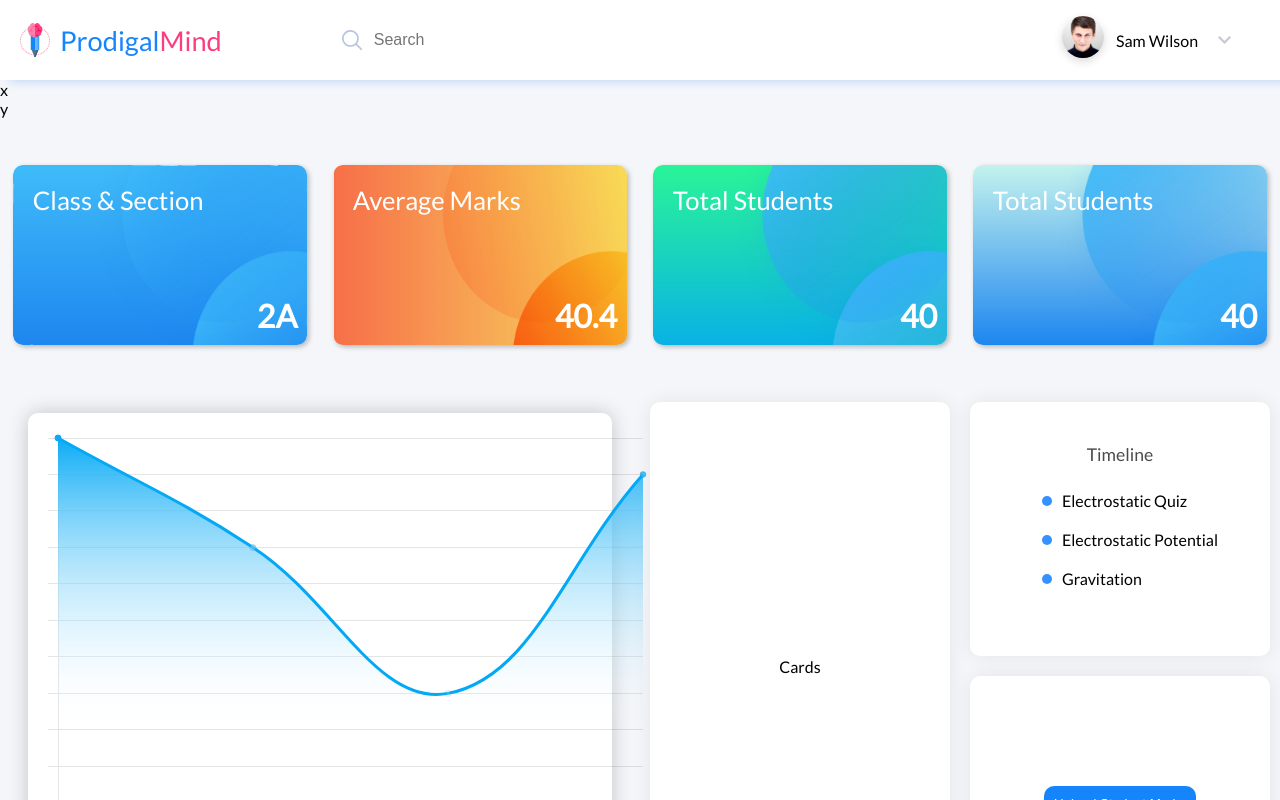
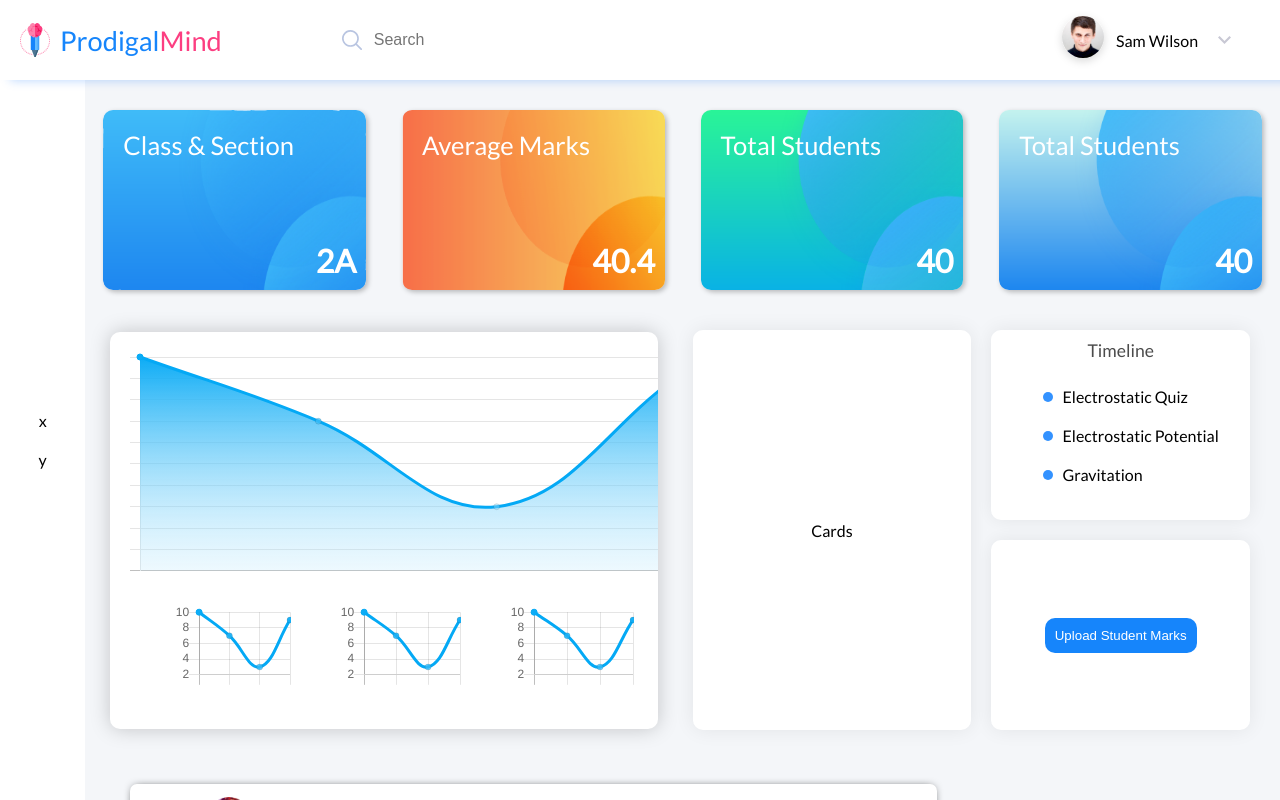
Before and after one commit to guptaashish190/prodigalmind, a React app: page /teacher/class in a window 1280 px wide. Built offline with nearby package versions, Linux system fonts and the light colour scheme.

Commit message:
fixed just everything

```diff
--- a/src/components/Teacher/ClassAnalysis/index.js
+++ b/src/components/Teacher/ClassAnalysis/index.js
@@ -109,7 +109,7 @@ class Analysis extends React.Component {
 
 
       return (
-        <div className="main-analysis">
+        <div className="student-section-container">
           <Sidebar />
           <div className="analysis-container">
             {this.state.addPaperPopup ? <AddPaper close={this.closeAddQuestionPaper} /> : '' }
@@ -121,7 +121,7 @@ class Analysis extends React.Component {
             </div>
             <div className="charts-container">
               <div className="chart main">
-                <Line data={chart1Data} width={600} height={400} options={options} />
+                <Line data={chart1Data} width={550} height={380} options={options} />
               </div>
               <div className="bottom">
                 <div className="chart small">
--- a/src/styles/ClassAnalysis.scss
+++ b/src/styles/ClassAnalysis.scss
@@ -2,16 +2,18 @@
 
 .main-analysis{
     display: grid;
-    grid-column: 1fr 18fr;
+    grid-template-columns: 1fr 14fr;
 }
 .analysis-container{
     padding-bottom: 100px;
     display: grid;
+    overflow-y: scroll;
     grid-template-rows: 1fr 2fr;
     grid-template-columns: 2fr 1fr 1fr;
     .cards-2{
         display: grid;
         grid-template-rows: 1fr 1fr;
+        margin-right: 20px;
     }
     .detail-card{
         margin: 10px;
@@ -58,6 +60,7 @@
         }
     }
     .student-info{
+        margin: auto;
         width: 100%;
         grid-column: 1/3;
         display: flex;
@@ -136,12 +139,14 @@
 .cards{
     grid-column: 1/4;
     display: flex;
+    margin-top: 30px;
     flex-direction: row;
+    margin-bottom: 30px;
     .card-container{
 
         border-radius: 10px;
         margin: auto;
-        width: 23%;
+        width: 22%;
         height: 180px;
         box-shadow: 2px 2px 5px rgba(0, 0, 0, 0.253);
         position: relative;
@@ -190,11 +195,13 @@
     background: rgb(255, 255, 255);
     display: flex;
     flex-direction: column;
+    overflow: hidden;
     .chart{
         margin: auto;
         position: relative;
         display: flex;
         flex-direction: row;
+        overflow: hidden;
         .title{
             color: rgb(15, 15, 15);
             z-index: 10;
--- a/src/styles/ClassOverview.scss
+++ b/src/styles/ClassOverview.scss
@@ -4,6 +4,7 @@
     grid-template-rows: 1fr 1fr;
     width: 100%;
     height: 90%;
+    background-color: #F4F6F9;
     overflow-y: scroll;
     position: fixed;
     text-align: center;
--- a/src/styles/Student.scss
+++ b/src/styles/Student.scss
@@ -10,6 +10,7 @@
     display: grid;
     grid-template-columns: 1fr 14fr;
     padding-bottom: 300px;
+    background-color : #F4F6F9;
     border-bottom: 1px solid red;
     .sidebar-container{
         display: flex;
```
